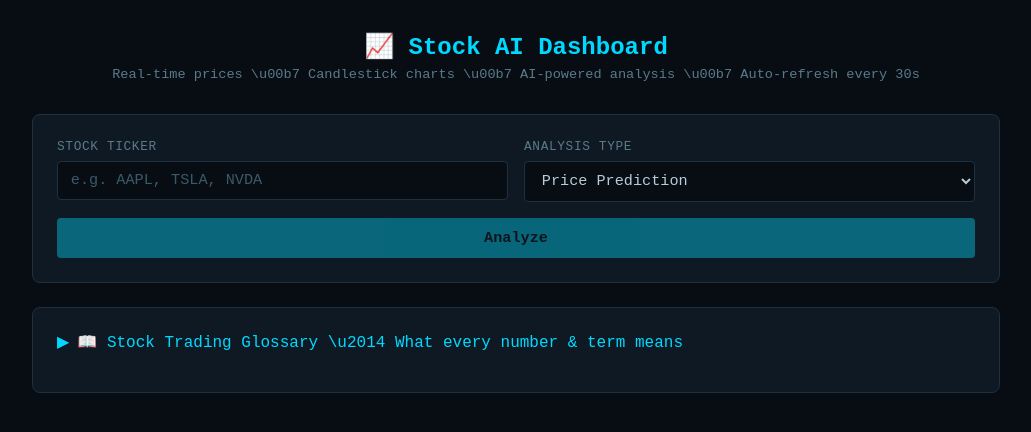
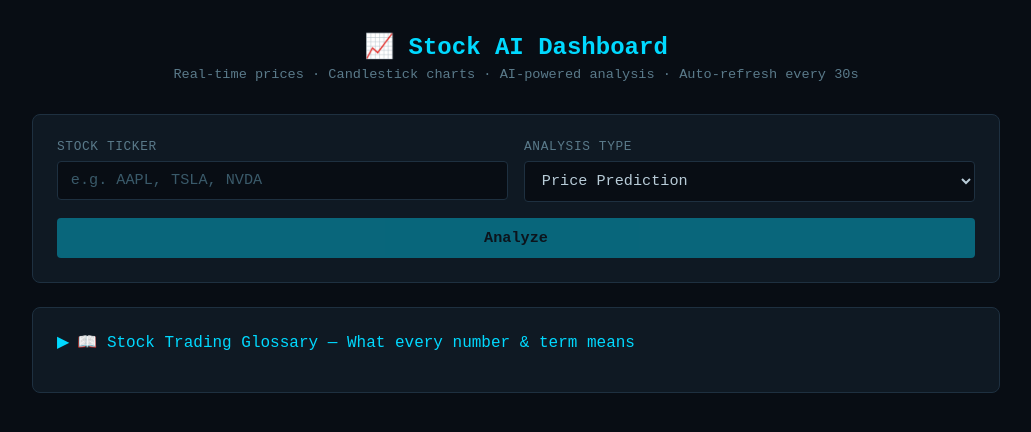
Before and after one commit to AlexandraDigital/StockPre, a React (Vite) app: page / in a window 1280 px wide. Shown: the top 432 px of the page, without its empty margins (124-1155 px from the left). Built offline with nearby package versions, Linux system fonts and the light colour scheme.

Commit message:
fix: replace remaining unicode escapes in JSX text content with actual characters

```diff
--- a/src/App.jsx
+++ b/src/App.jsx
@@ -294,8 +294,8 @@ function StockPanel({ data, onRefresh, refreshing, lastUpdated, range, setRange
     { label: "Day Low",    value: curr + fmtPrice(data.dayLow) },
     { label: "Volume",     value: fmtVolume(data.volume) },
     { label: "Market Cap", value: fmtCap(data.marketCap) },
-    { label: "P/E Ratio",  value: data.pe   ? data.pe.toFixed(2)                      : "\u2014" },
-    { label: "EPS",        value: data.eps  ? curr + data.eps.toFixed(2)              : "\u2014" },
+    { label: "P/E Ratio",  value: data.pe   ? data.pe.toFixed(2)         : "\u2014" },
+    { label: "EPS",        value: data.eps  ? curr + data.eps.toFixed(2) : "\u2014" },
     { label: "52W High",   value: curr + fmtPrice(data.week52High) },
     { label: "52W Low",    value: curr + fmtPrice(data.week52Low) },
     { label: "Avg Volume", value: fmtVolume(data.avgVolume) },
@@ -305,12 +305,12 @@ function StockPanel({ data, onRefresh, refreshing, lastUpdated, range, setRange
 
   const hovStr = hovered
     ? `O:${curr}${fmtPrice(hovered.o)}  H:${curr}${fmtPrice(hovered.h)}  L:${curr}${fmtPrice(hovered.l)}  C:${curr}${fmtPrice(hovered.c)}  Vol:${fmtVolume(hovered.v)}  ${fmtTime(hovered.time, range)}`
-    : "\u00a0";
+    : "";
 
   return (
     <div>
       <div className="refresh-row">
-        <span className="refresh-info">{lastUpdated ? `Updated ${lastUpdated}` : ""} \u00b7 Auto-refresh every 30s</span>
+        <span className="refresh-info">{lastUpdated ? `Updated ${lastUpdated}` : ""} {"\u00b7"} Auto-refresh every 30s</span>
         <button className="btn-sm" onClick={onRefresh} disabled={refreshing}>{refreshing ? "\u27f3" : "\u21bb Refresh"}</button>
       </div>
 
@@ -367,7 +367,7 @@ function GlossarySection() {
     <div className="card">
       <button className="section-toggle" onClick={() => setOpen(!open)}>
         <span>{open ? "\u25bc" : "\u25b6"}</span>
-        <span>{"\ud83d\udcd6"} Stock Trading Glossary \u2014 What every number & term means</span>
+        <span>{"\ud83d\udcd6 Stock Trading Glossary \u2014 What every number & term means"}</span>
       </button>
       {open && (
         <div className="glossary-grid">
@@ -375,7 +375,7 @@ function GlossarySection() {
             <div className="gloss-item" key={g.term}>
               <div className="gloss-term">{g.term}</div>
               <div className="gloss-def">{g.def}</div>
-              {g.example && <div className="gloss-example">Example: {g.example}</div>}
+              {g.example && <div className="gloss-example">{"Example: "}{g.example}</div>}
             </div>
           ))}
         </div>
@@ -516,7 +516,7 @@ export default function App() {
   return (
     <div className="app">
       <h1>{"\ud83d\udcc8"} Stock AI Dashboard</h1>
-      <p className="subtitle">Real-time prices \u00b7 Candlestick charts \u00b7 AI-powered analysis \u00b7 Auto-refresh every 30s</p>
+      <p className="subtitle">{"Real-time prices \u00b7 Candlestick charts \u00b7 AI-powered analysis \u00b7 Auto-refresh every 30s"}</p>
 
       <div className="card">
         <form onSubmit={handleAnalyze}>
@@ -548,7 +548,7 @@ export default function App() {
 
       {showStock && (
         <div className="card">
-          {stockLoading && !stockData && <div className="response loading">{"\u27f3"} Fetching live market data\u2026</div>}
+          {stockLoading && !stockData && <div className="response loading">{"\u27f3 Fetching live market data\u2026"}</div>}
           {stockErr && !stockData      && <div className="response error">{"\u26a0"} {stockErr}</div>}
           {stockData && (
             <StockPanel
@@ -571,7 +571,7 @@ export default function App() {
               <span className="tag">{activeLabel}</span>
             </div>
           )}
-          {aiLoading && <div className="response loading">{"\u27f3"} Generating AI analysis\u2026</div>}
+          {aiLoading && <div className="response loading">{"\u27f3 Generating AI analysis\u2026"}</div>}
           {aiError   && <div className="response error">{"\u26a0"} {aiError}</div>}
           {response  && <div className="response">{response}</div>}
         </div>
```
